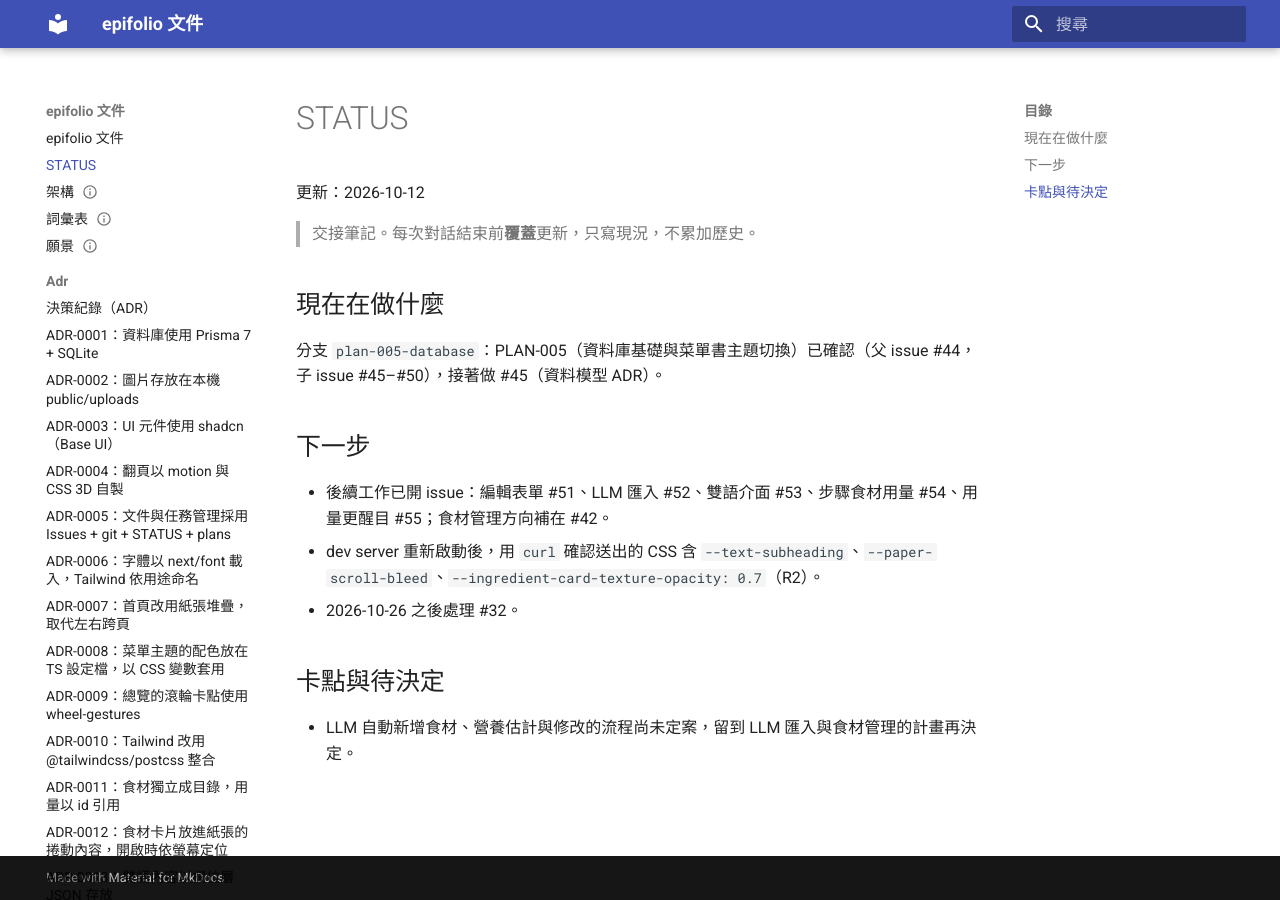
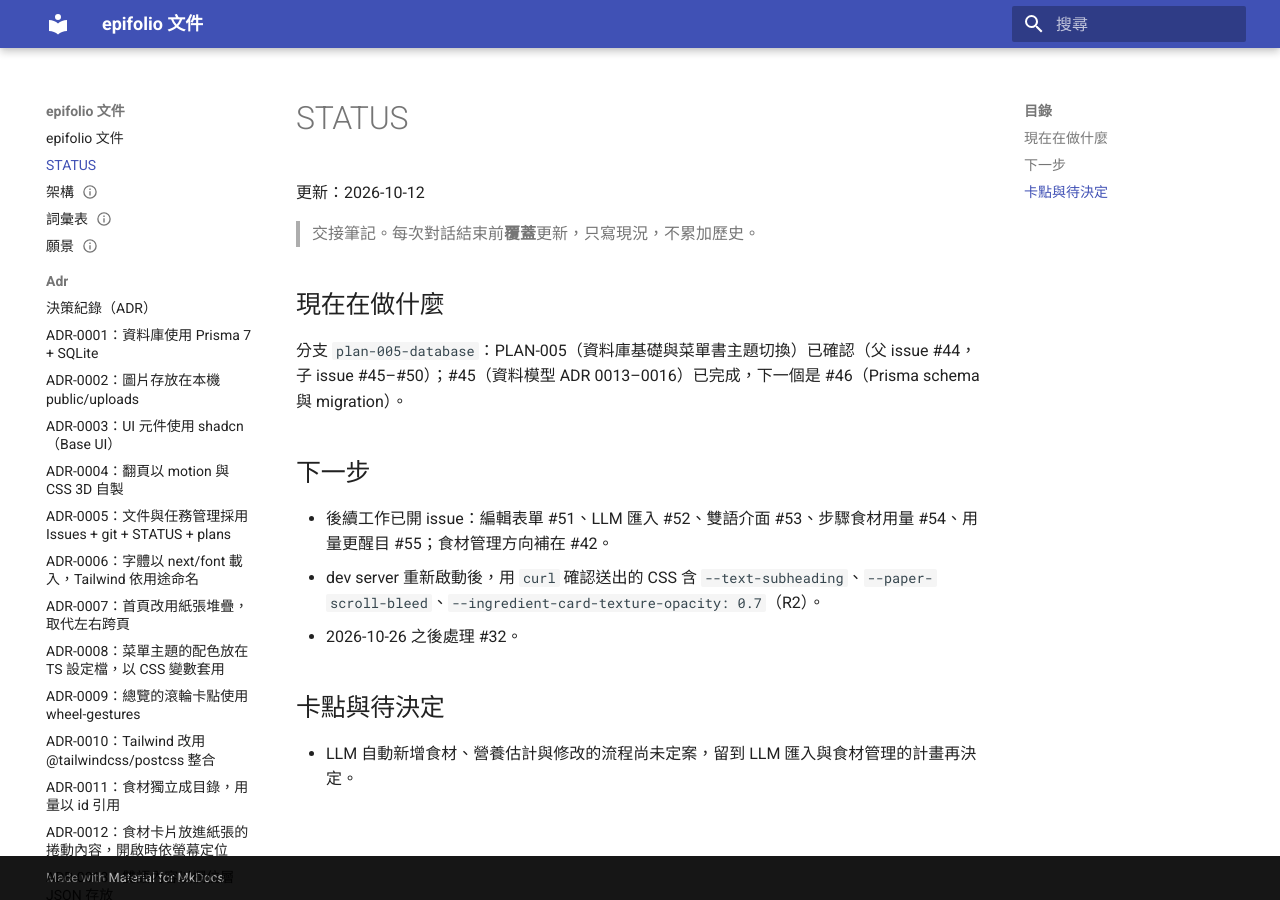
Before and after one commit to piercelin11/epifolio, an MkDocs documentation site: the page built from docs/STATUS.md, in a window 1280 px wide. Built offline with MkDocs 1.6.1 and Material for MkDocs 9.7.7, drawn with Linux system fonts in a browser that asks for light colours.

Commit message:
docs: update status after the data model ADRs
Refs #44

```diff
--- a/docs/STATUS.md
+++ b/docs/STATUS.md
@@ -6,7 +6,7 @@
 
 ## 現在在做什麼
 
-分支 `plan-005-database`：PLAN-005（資料庫基礎與菜單書主題切換）已確認（父 issue #44，子 issue #45–#50），接著做 #45（資料模型 ADR）。
+分支 `plan-005-database`：PLAN-005（資料庫基礎與菜單書主題切換）已確認（父 issue #44，子 issue #45–#50）；#45（資料模型 ADR 0013–0016）已完成，下一個是 #46（Prisma schema 與 migration）。
 
 ## 下一步
 
```
